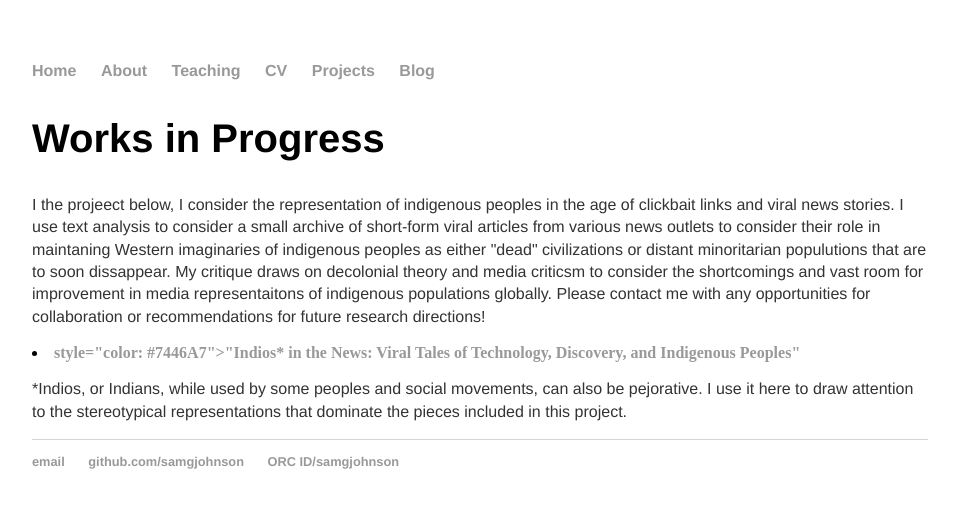
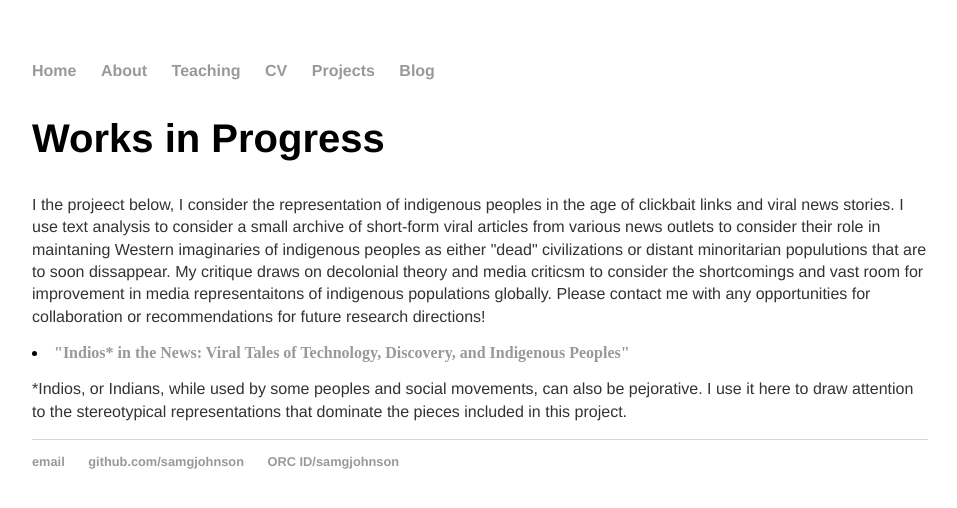
Before and after one commit to samgjohnson/samgjohnson.github.io, a Jekyll site: the page built from dhprojects/index.html, in a window 1280 px wide. Shown: the top 508 px of the page, without its empty margins (160-1117 px from the left). Built offline with Jekyll 4.4.1, drawn with Linux system fonts in a browser that asks for light colours.

Commit message:
Update index.html

```diff
--- a/dhprojects/index.html
+++ b/dhprojects/index.html
@@ -4,5 +4,5 @@ title: DH Projects
 ---
 <h2>Works in Progress</h2>
 <p>I the projeect below, I consider the representation of indigenous peoples in the age of clickbait links and viral news stories. I use text analysis to consider a small archive of short-form viral articles from various news outlets to consider their role in maintaning Western imaginaries of indigenous peoples as either "dead" civilizations or distant minoritarian populutions that are to soon dissappear. My critique draws on decolonial theory and media criticsm to consider the shortcomings and vast room for improvement in media representaitons of indigenous populations globally. Please contact me with any opportunities for collaboration or recommendations for future research directions!</p>
-<li><a href="https://docs.google.com/presentation/d/1oy6-h1STulIn8PONYk63Xlae5LepsvXnjIgIX361nI8/edit?usp=sharing"><b>style="color: #7446A7">"Indios* in the News: Viral Tales of Technology, Discovery, and Indigenous Peoples"</b></a></li>
+<li><a href="https://docs.google.com/presentation/d/1oy6-h1STulIn8PONYk63Xlae5LepsvXnjIgIX361nI8/edit?usp=sharing"><b>"Indios* in the News: Viral Tales of Technology, Discovery, and Indigenous Peoples"</b></a></li>
 <p>*Indios, or Indians, while used by some peoples and social movements, can also be pejorative. I use it here to draw attention to the stereotypical representations that dominate the pieces included in this project.</p>
```
